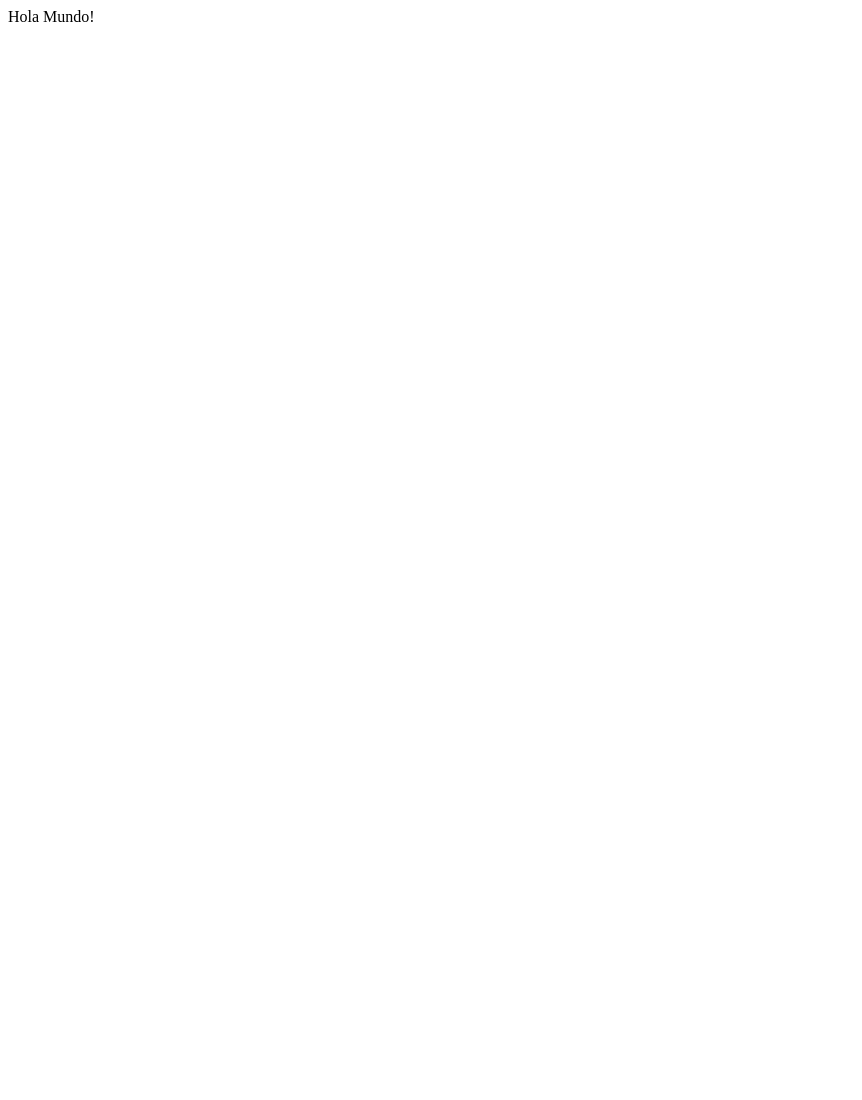
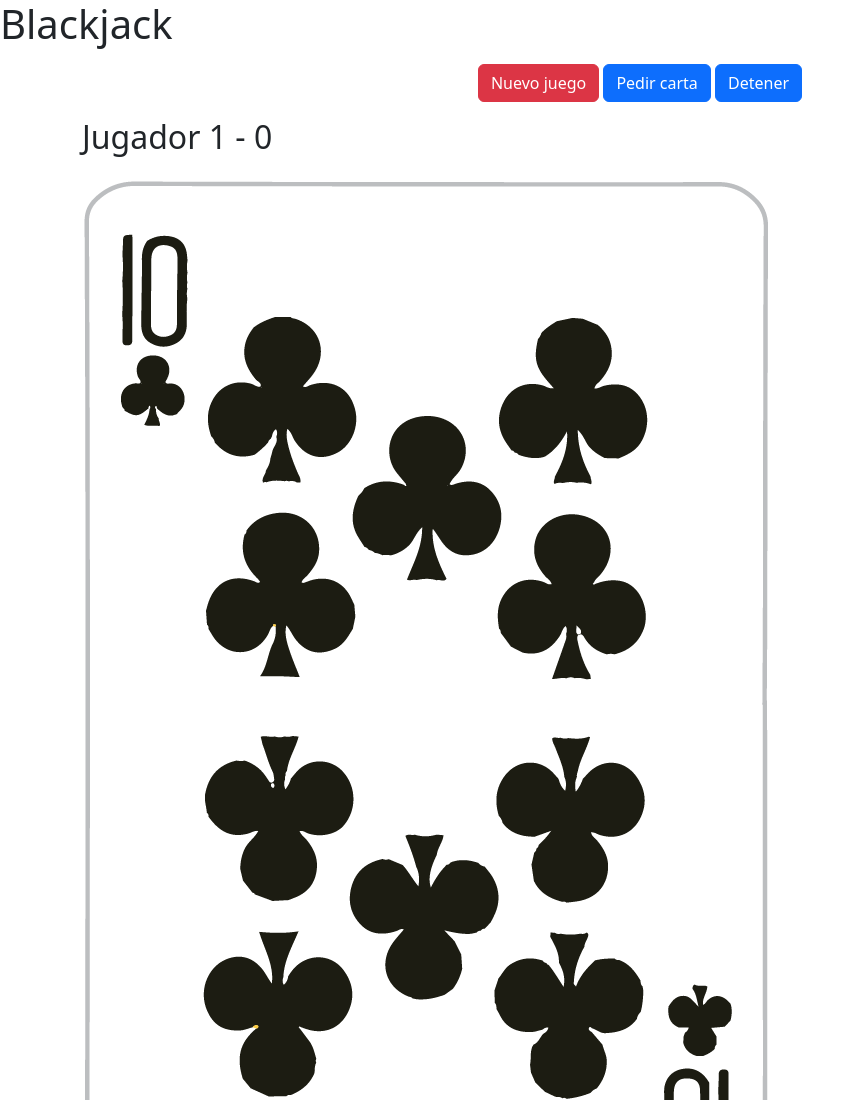
Before and after one commit to AntonioBT451/blackjack-ts-vite, a website built with Vite: page index.html in a window 1280 px wide. Shown: the top 1100 px of the page, without its empty margins (0-862 px from the left). Before the commit the page ends 800 px from the top, so only its background shows below. Built offline with nearby package versions, Linux system fonts and the light colour scheme.

Commit message:
feat: implement Blackjack game UI layout with Bootstrap styling

```diff
--- a/index.html
+++ b/index.html
@@ -5,11 +5,60 @@
   <meta charset="UTF-8" />
   <link rel="icon" type="image/svg+xml" href="/favicon.svg" />
   <meta name="viewport" content="width=device-width, initial-scale=1.0" />
-  <title>02-blackjack</title>
+  <title>Blackjack</title>
+
+  <link href="https://cdn.jsdelivr.net/npm/bootstrap@5.3.8/dist/css/bootstrap.min.css" rel="stylesheet"
+    integrity="sha384-sRIl4kxILFvY47J16cr9ZwB07vP4J8+LH7qKQnuqkuIAvNWLzeN8tE5YBujZqJLB" crossorigin="anonymous">
+  <link rel="stylesheet" href="src/css/styles.css">
 </head>
 
 <body>
-  <div id="app">Hola Mundo!</div>
+  <header class="titulo mb-3">
+    <h1>
+      Blackjack
+    </h1>
+  </header>
+
+  <nav aria-label="Controles del juego" class="mb-3">
+    <div class="row mt-2">
+      <div class="col text-center">
+        <button class="btn btn-danger">Nuevo juego</button>
+        <button class="btn btn-primary">Pedir carta</button>
+        <button class="btn btn-primary">Detener</button>
+      </div>
+    </div>
+  </nav>
+
+  <main>
+    <div class="container">
+      <div class="row">
+        <div class="col">
+          <section aria-labelledby="titulo-jugador">
+            <h2 id="titulo-jugador" class="mb-4">Jugador 1 - 0</h2>
+
+            <div id="cartas-jugador">
+              <img src="src/assets/cartas/10C.png" alt="" class="carta">
+              <img src="src/assets/cartas/10C.png" alt="" class="carta">
+              <img src="src/assets/cartas/10C.png" alt="" class="carta">
+            </div>
+          </section>
+        </div>
+
+        <div class="col">
+          <section aria-labelledby="titulo-computadora">
+            <h2 id="titulo-computadora" class="mb-4">Computadora - 0</h2>
+
+            <div id="cartas-computadora">
+              <img src="src/assets/cartas/10C.png" alt="" class="carta">
+              <img src="src/assets/cartas/10C.png" alt="" class="carta">
+              <img src="src/assets/cartas/10C.png" alt="" class="carta">
+            </div>
+          </section>
+        </div>
+      </div>
+    </div>
+  </main>
+
   <script type="module" src="/src/main.ts"></script>
 </body>
 
```
